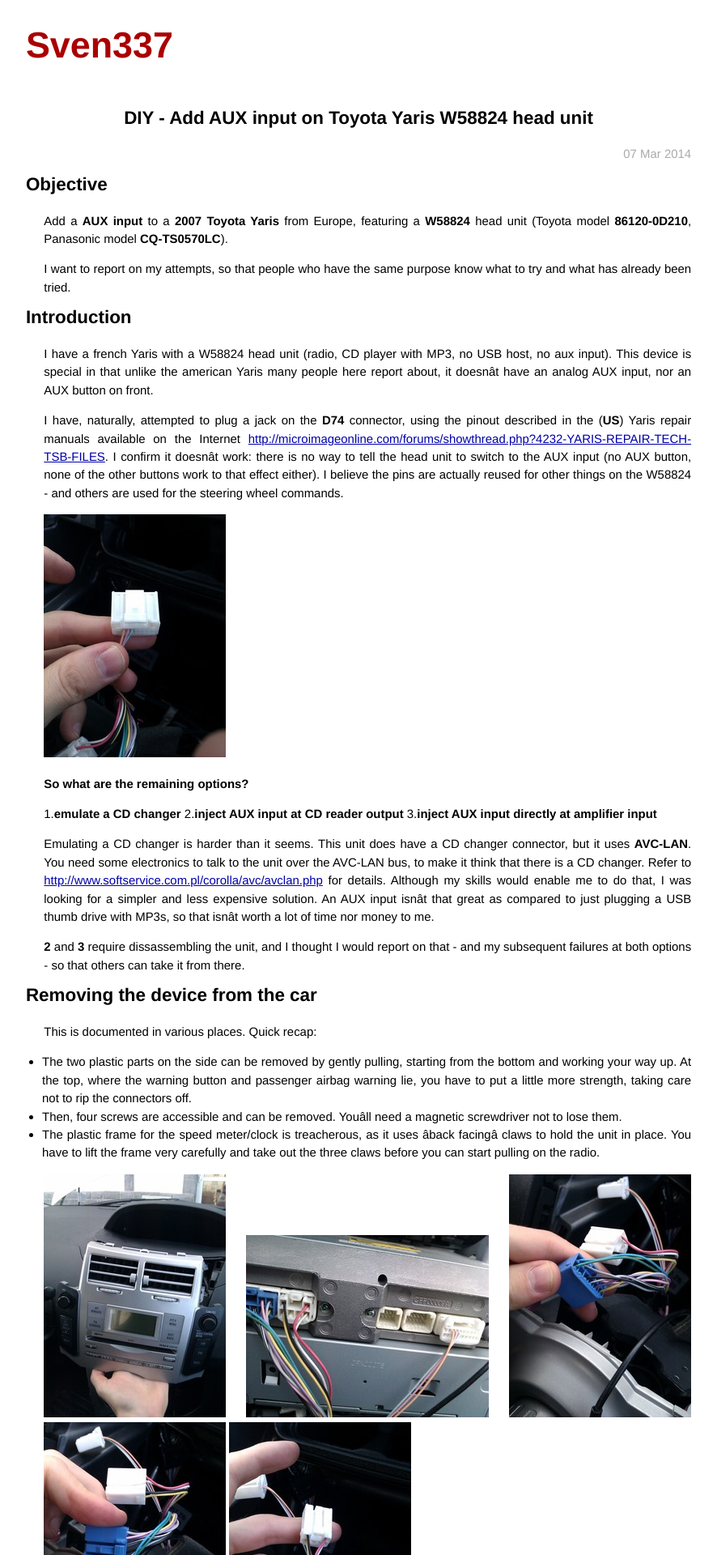
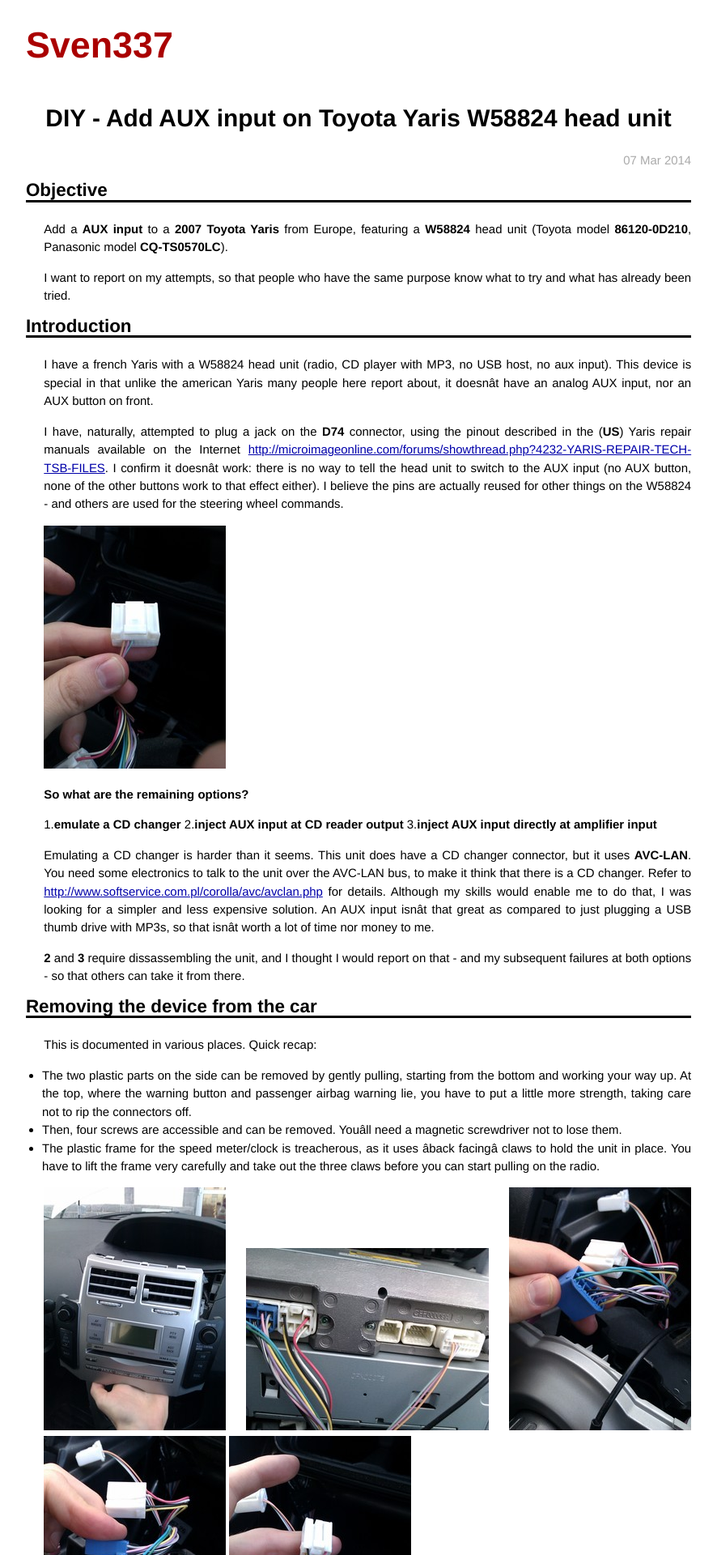
Before and after one commit to sven337/wblg, a Jekyll site: the page built from _posts/2014-03-07-aux-input-on-Toyota-Yaris-W58824.markdown, in a window 1280 px wide. Shown: the top 1920 px of the page at 81% size, without its empty margins (197-1083 px from the left). Built offline with Jekyll 4.4.1, drawn with Linux system fonts in a browser that asks for light colours; nearby versions of some CDN libraries; comment, search, counter and statistics services are not loaded.

Commit message:
css update

```diff
--- a/css/main.css
+++ b/css/main.css
@@ -23,7 +23,12 @@
   font-size: 100%; }
 
 h1 { margin-bottom: 1em;
-	font-size: 1.5em;}
+	font-size: 1.5em;
+	border-bottom: 3px solid;
+}
+h2 { font-size: 1.2em;
+	margin-left: 0.5em;
+}
 p { margin: 1em 0em 1em 1.5em; }
 
 a         { color: #00a; }
@@ -73,6 +78,7 @@
   display: inline-block;
   margin-bottom: 1.5em;
   font-size: 3em;
+  border-bottom: none;
 }
 
 .title a {
@@ -164,4 +170,6 @@
 
 .pagetitle {
 	text-align: center;
+	font-size: 2em;
+	border-bottom: none;
 }
```
